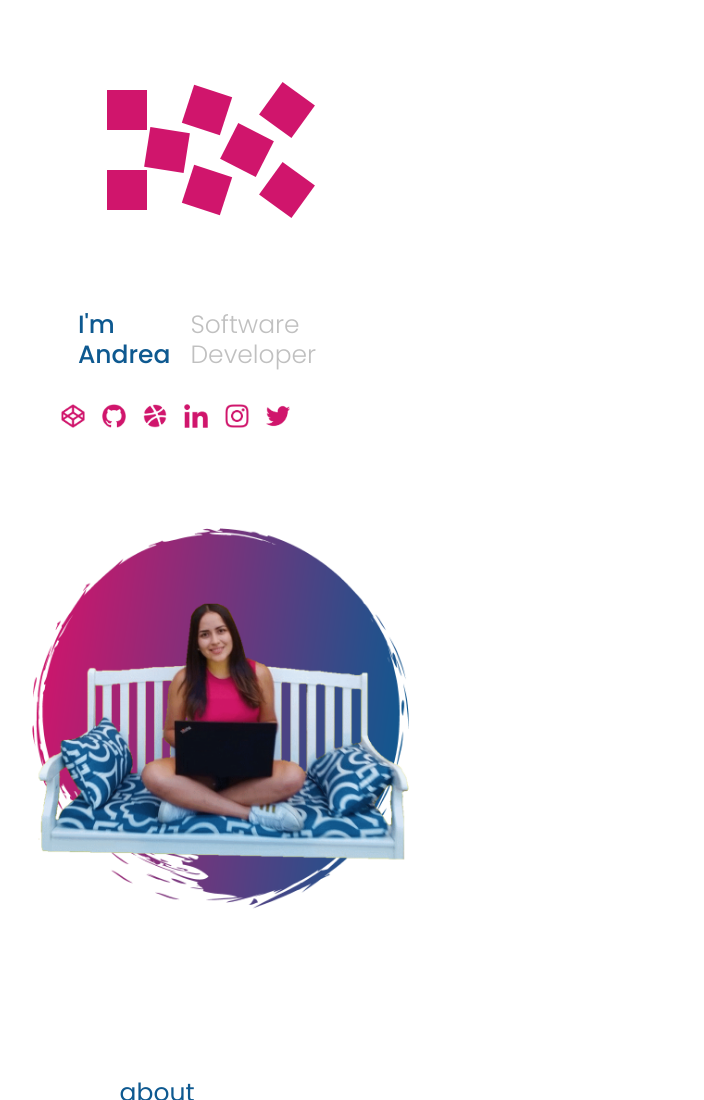
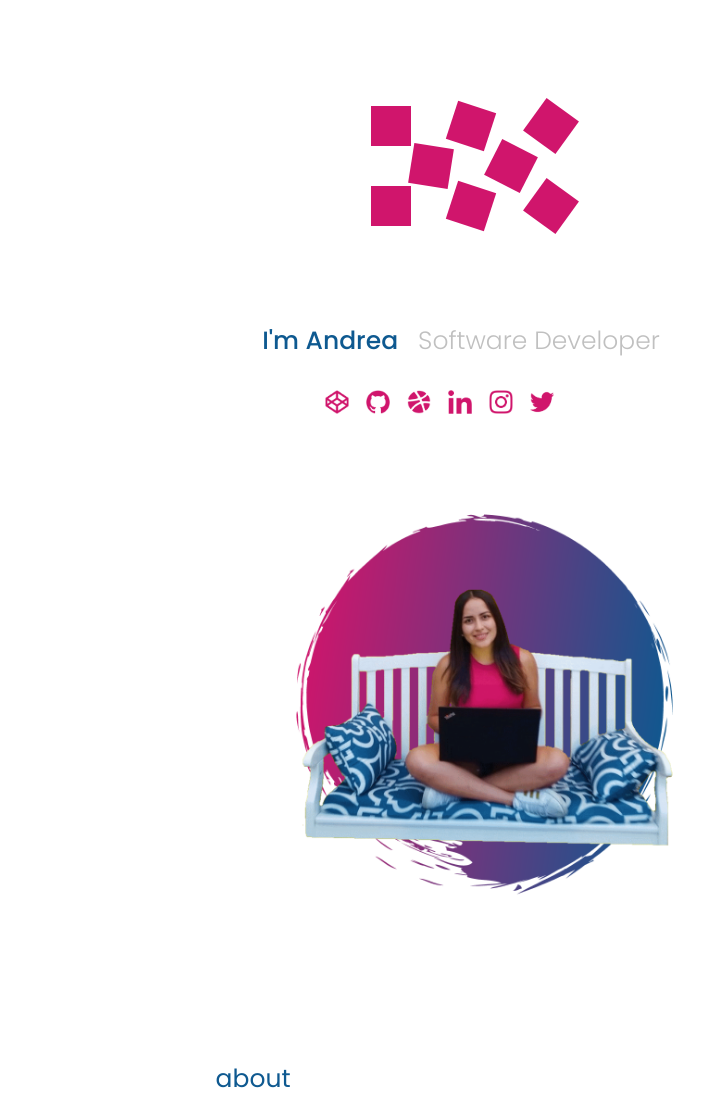
Before and after one commit to imandrec/-, a plain HTML site: page index.html in a window 1280 px wide. Shown: the top 1100 px of the page, without its empty margins (433-1137 px from the left). Drawn offline with nearby package versions, Linux system fonts and the light colour scheme.

Commit message:
Update style.css

```diff
--- a/style.css
+++ b/style.css
@@ -3,7 +3,7 @@
 html,body {
   height: 50%;
   background-color: #FFFFFF;
-  padding: 5% 30% 30% 30%;
+  padding: 5% 5% 30% 30%;
 }
 
 hr {
```
